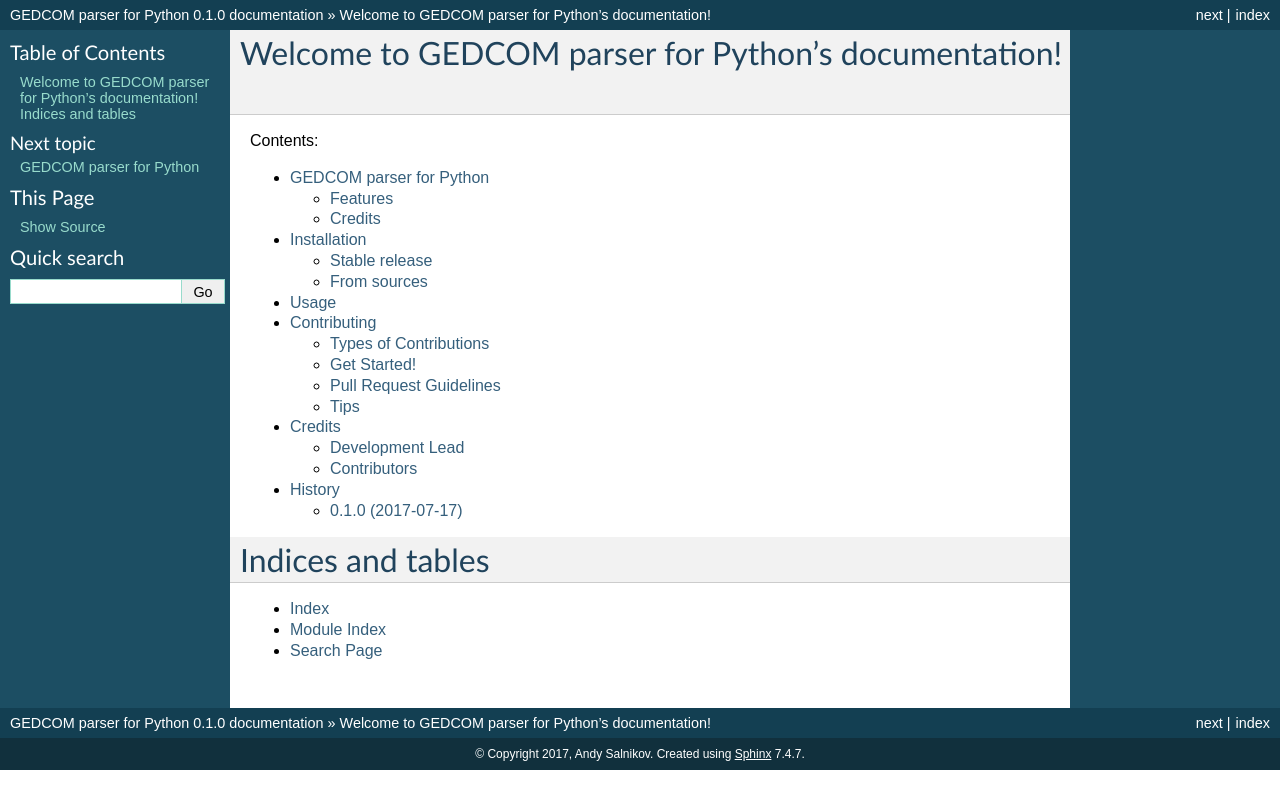
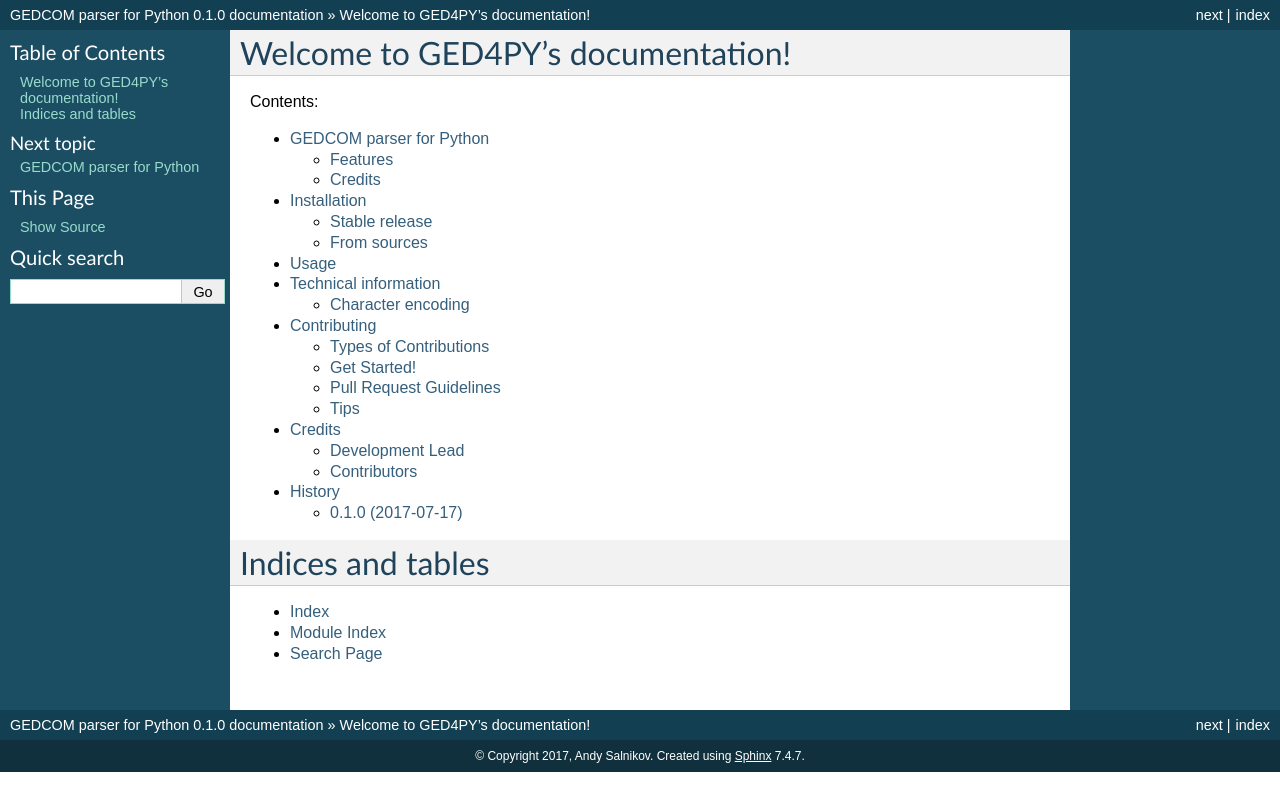
Before and after one commit to andy-z/ged4py, a Sphinx documentation site: the page built from docs/index.rst, in a window 1280 px wide. Shown: the top 811 px of the page. Built offline with Sphinx 7.4.7, drawn with Linux system fonts in a browser that asks for light colours; pages that are not in the unit, such as notebooks, are missing from menus; some of the changed lines change nothing that is shown.

Commit message:
Add docs/techinfo.rst

```diff
--- a/docs/index.rst
+++ b/docs/index.rst
@@ -1,5 +1,5 @@
-Welcome to GEDCOM parser for Python's documentation!
-======================================
+Welcome to GED4PY's documentation!
+==================================
 
 Contents:
 
@@ -10,6 +10,7 @@
    installation
    usage
    modules
+   techinfo
    contributing
    authors
    history
--- /dev/null
+++ b/docs/techinfo.rst
@@ -0,0 +1,61 @@
+.. highlight:: shell
+
+=====================
+Technical information
+=====================
+
+
+Character encoding
+------------------
+
+GEDCOM originally provided very little support for non-Latin alphabets.
+To support Latin-based characters beyond ASCII set GEDCOM used `ANSEL`_
+8-bit encoding which added a bunch of diacritical marks (modifiers) and
+few commonly used non-ASCI characters. Support for non-Latin characters
+was added in latter version of GEDCOM standard, version 5.3 added wording
+for UNICODE support (mostly broken) and draft 5.5.1 improved situation by
+declaring UTF-8 encoding as supported UNICODE encoding. Several systems
+producing GEDCOM output today seem to have converged on UTF-8.
+
+The encoding of GEDCOM file is determined by the content of the file
+itself, in particular by the ``CHAR`` record in the header (which is a
+required record), e.g.::
+
+    0 HEAD
+      1 SOUR PAF
+        2 VERS 2.1
+      1 DEST ANSTFILE
+      1 CHAR ANSEL
+
+GEDCOM standard seems to imply that character set specified in ``CHAR``
+record applies to everything after that record and until ``TRLR`` record
+(last record in file). My interpretation of that statement is that
+all header records before and including ``CHAR`` should be encoded with
+default ANSEL encoding. This may be a source of incompatibilities, I can
+imagine that software encoding its output in e.g. UTF-8 can decide to
+encode all header records in the the same UTF-8 which can cause errors if
+decoded using ANSEL.
+
+Additional source of concerns is the `BOM`_ record that some applications
+(or many on Windows) tend to add to files encoded with UTF-8 (or UTF-16).
+Presence of BOM usually implies that the whole content of the file should
+be decoded using UTF-8/-16. This contradicts assumption that initial part
+of GEDCOM header is encoded in ANSEL.
+
+Ged4py tries to make a best guess as to how it should decode input data,
+and it uses simple algorithm to determine that:
+
+- if file starts with `BOM`_ record then ged4py reads the whole file using
+  UTF-8 or UTF-16 encoding, if the ``CHAR`` record specifies something
+  other than UTF-8/-16 the exception is raised;
+- otherwise if file starts with regular "0" and " " ASCII characters the
+  header is read using ANSEL encoding until ``CHAR`` record is met, after
+  that reading switches to the encoding specified in that record;
+- decoding errors are handled according to the mode specified when opening
+  GEDCOM file, it can be one of standard error handling schemes defined in
+  ``codecs`` module. This scheme applies to to both header (before ``CHAR``
+  record) and regular content.
+
+
+.. _ANSEL: https://en.wikipedia.org/wiki/ANSEL
+.. _BOM: https://en.wikipedia.org/wiki/Byte_order_mark
```
